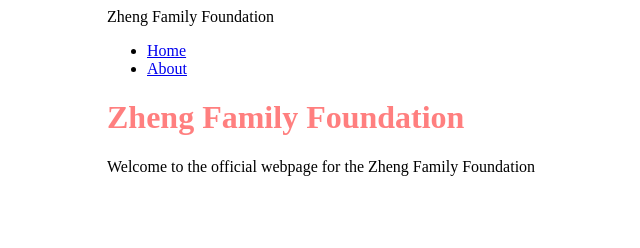
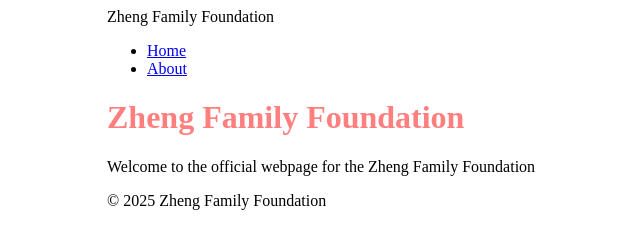
Before and after one commit to ZhengFamilyFoundation/zhengfamilyfoundation, a Gatsby site: page / in a window 1280 px wide. Shown: the whole page, without its empty margins (83-723 px from the left). Built offline with nearby package versions, Linux system fonts and the light colour scheme; Gatsby itself is replaced by a stand-in of ours.

Commit message:
implement footer

```diff
--- a/src/components/layout.js
+++ b/src/components/layout.js
@@ -41,6 +41,9 @@ const Layout = ({ pageTitle, children }) => {
         <h1 className={heading}>{pageTitle}</h1>
         {children}
       </main>
+      <footer>
+        <p>&copy; 2025 Zheng Family Foundation</p>
+      </footer>
     </div>
   )
 }
```
